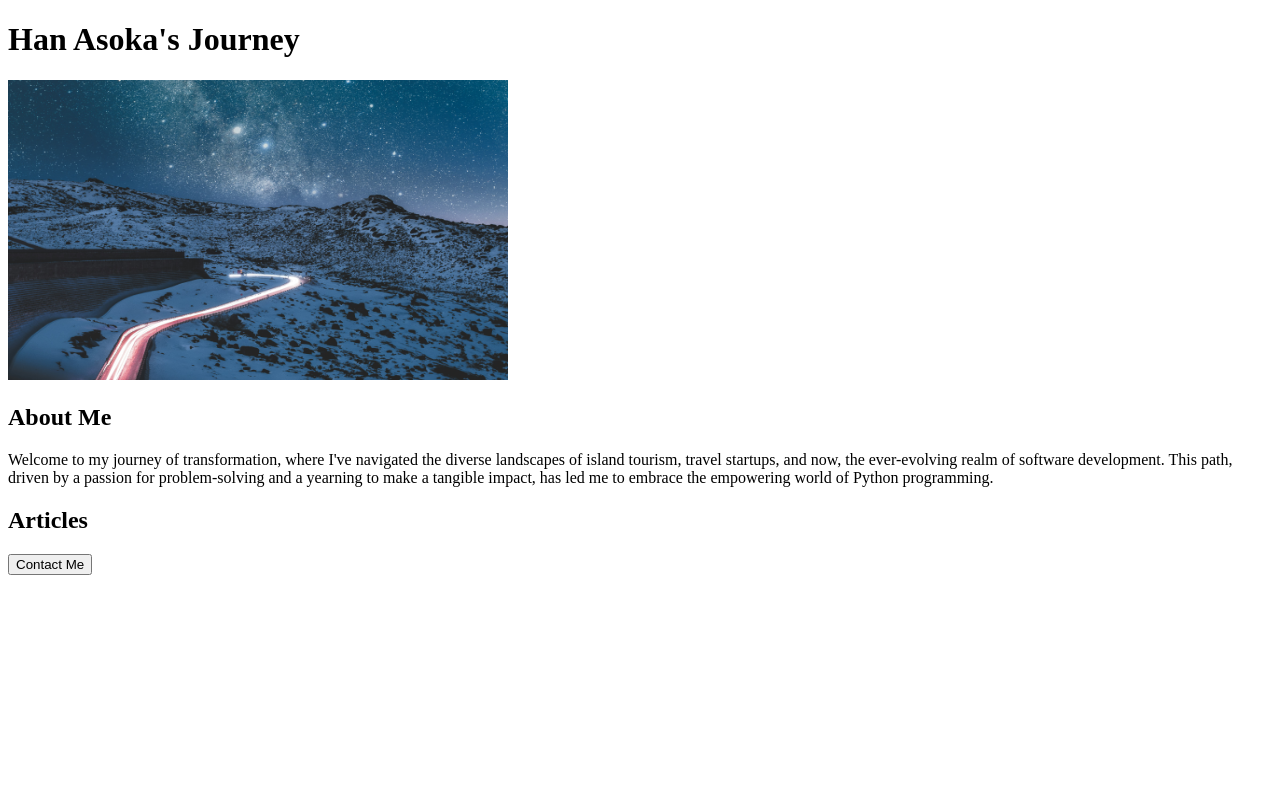
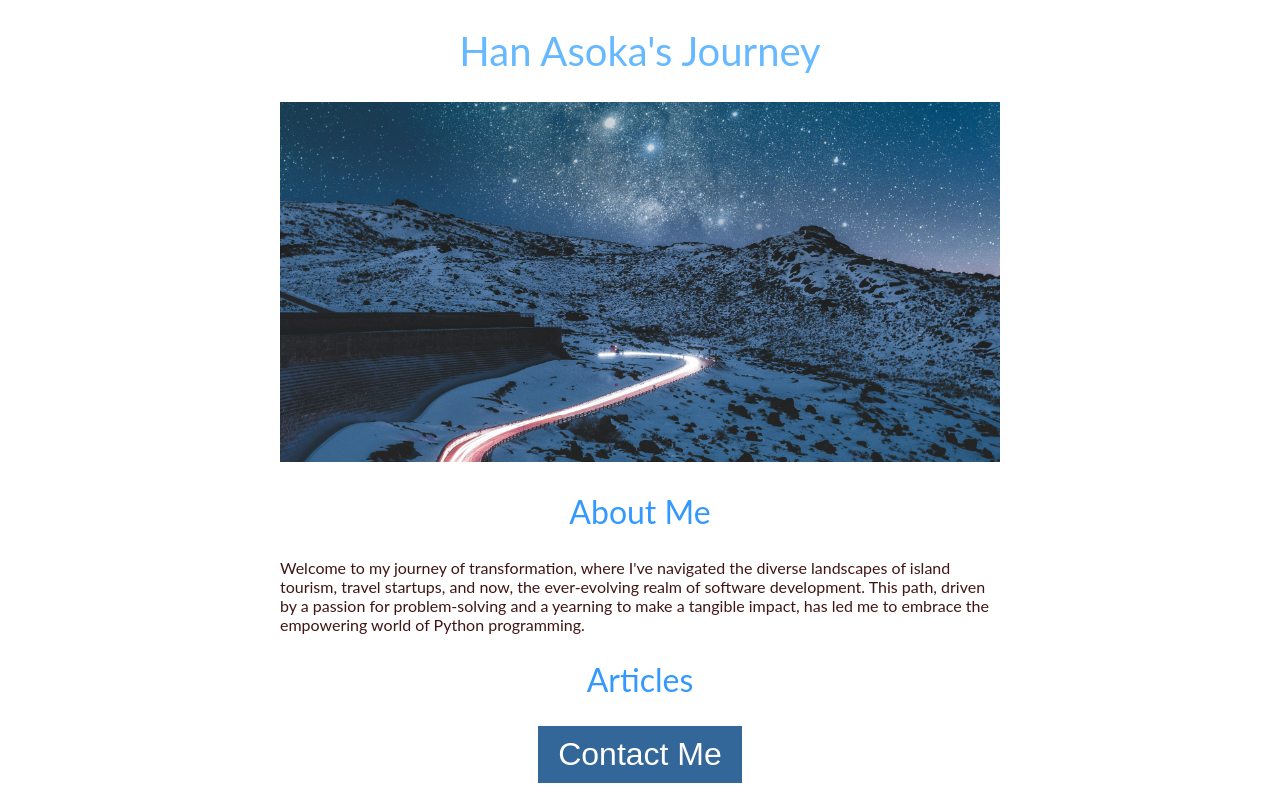
Before and after one commit to skylarasoka/journey, a Flask app: page / in a window 1280 px wide. Run offline with Flask 3, Linux system fonts and the light colour scheme.

Commit message:
added div tag, css styling some tags include button

```diff
--- a/templates/home.html
+++ b/templates/home.html
@@ -3,15 +3,60 @@
   <head>
     <title>Han Asoka</title>
     <link rel="icon" type="image/x-icon" href="{{ url_for('static', filename='favicon.png') }}">
+    <style>
+      h1{
+        font-size: 40px;
+        font-family: Lato;
+        font-weight: normal;
+        color: rgb(102, 185, 255);
+        text-align: center;
+      }
+
+      #banner {
+        width: 100%;
+        height: 360px;
+        object-fit: cover;
+      }
+
+      h2{
+        font-size: 32px;
+        font-family: Lato;
+        font-weight: normal;
+        color: rgb(51, 153, 255);
+        text-align: center;
+      }
+
+      p{
+        font-family: Lato;
+        color: rgb(64, 22, 20);
+      }
+
+      #container{
+        max-width: 720px;
+        margin: 0 auto;
+      }
+      button{
+        background-color:rgb(51, 102, 153);
+        color: white;
+        font-size: 32px;
+        padding: 10px 20px;
+        border: none;
+        cursor: pointer;
+      }
+
+    </style>
 
   </head>
   <body>
-    <h1>Han Asoka's Journey</h1>
-    <img src="{{ url_for('static', filename='banner.jpg') }}" width="500" height="300">
-    <h2>About Me</h2>
-    <p>Welcome to my journey of transformation, where I've navigated the diverse landscapes of island tourism, travel startups, and now, the ever-evolving realm of software development. This path, driven by a passion for problem-solving and a yearning to make a tangible impact, has led me to embrace the empowering world of Python programming.</p>
-    <h2>Articles</h2>
-    <button>Contact Me</button>
-
+    <div id="container">
+      <h1>Han Asoka's Journey</h1>
+      <img id="banner" src="{{ url_for('static', filename='banner.jpg') }}">
+      <h2>About Me</h2>
+      <p>Welcome to my journey of transformation, where I've navigated the diverse landscapes of island tourism, travel startups, and now, the ever-evolving realm of software development. This path, driven by a passion for problem-solving and a yearning to make a tangible impact, has led me to embrace the empowering world of Python programming.</p>
+      <h2>Articles</h2>
+      <div style="text-align:center;">
+        <button>Contact Me</button>
+      </div>
+    </div>
   </body>
 </html>
```
